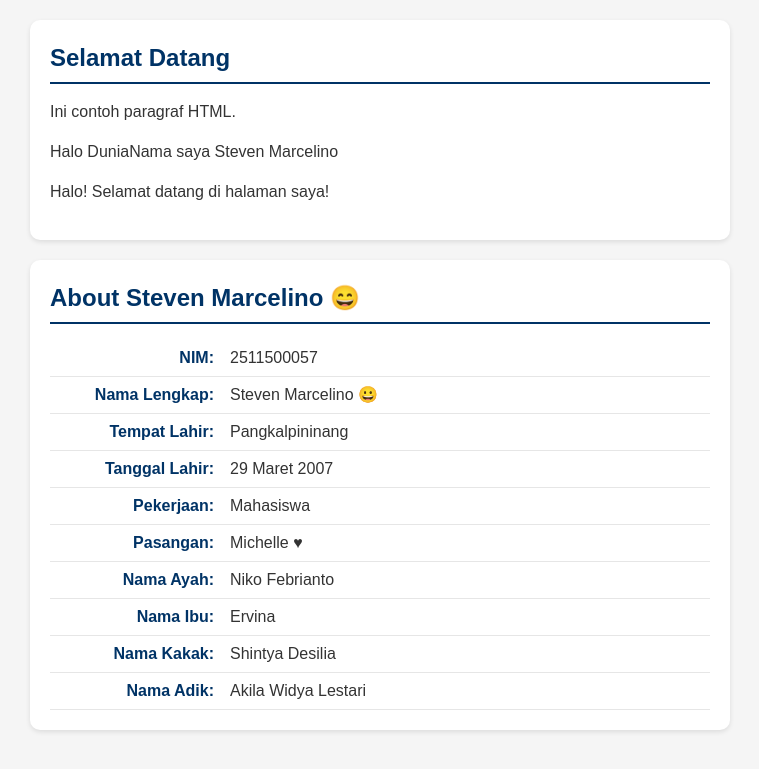
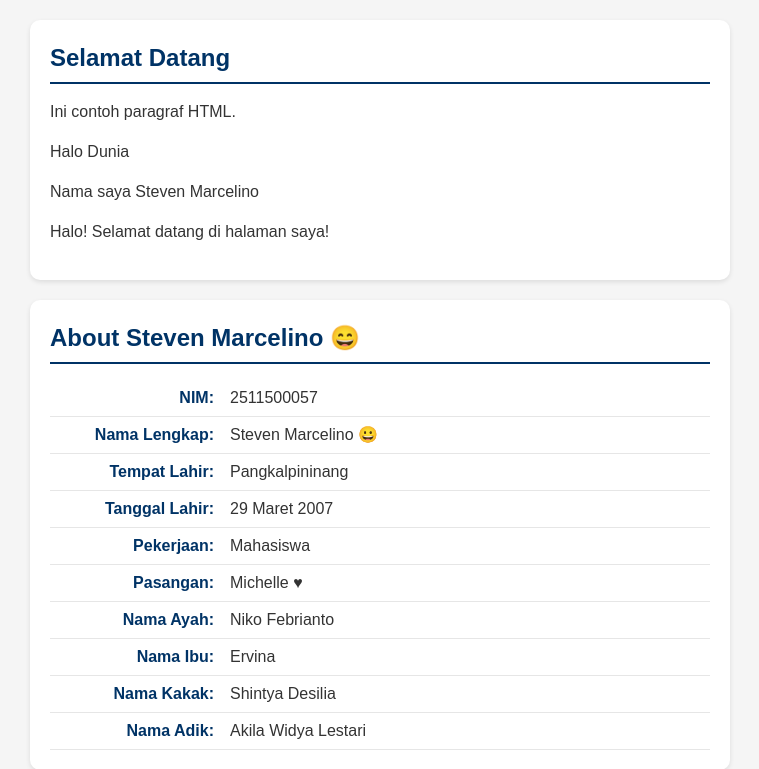
Before and after one commit to 2511500057-ai/2511500057-PWD-TI1B-2526O, a PHP site: page /pertemuan-06/index.php in a window 1280 px wide. Shown: the part 155-924 px from the top of the page, without its empty margins (260-1019 px from the left). Run offline with PHP 8.4, Linux system fonts and the light colour scheme.

Commit message:
variabel php

```diff
--- a/pertemuan-06/index.php
+++ b/pertemuan-06/index.php
@@ -25,8 +25,8 @@
             <h2>Selamat Datang</h2>
             <p>Ini contoh paragraf HTML.</p>
             <?php
-            echo "Halo Dunia";
-            echo "Nama saya Steven Marcelino";
+            echo "<p>Halo Dunia</p>";
+            echo "<p>Nama saya Steven Marcelino</p>";
             ?>
         </section>
 
```
